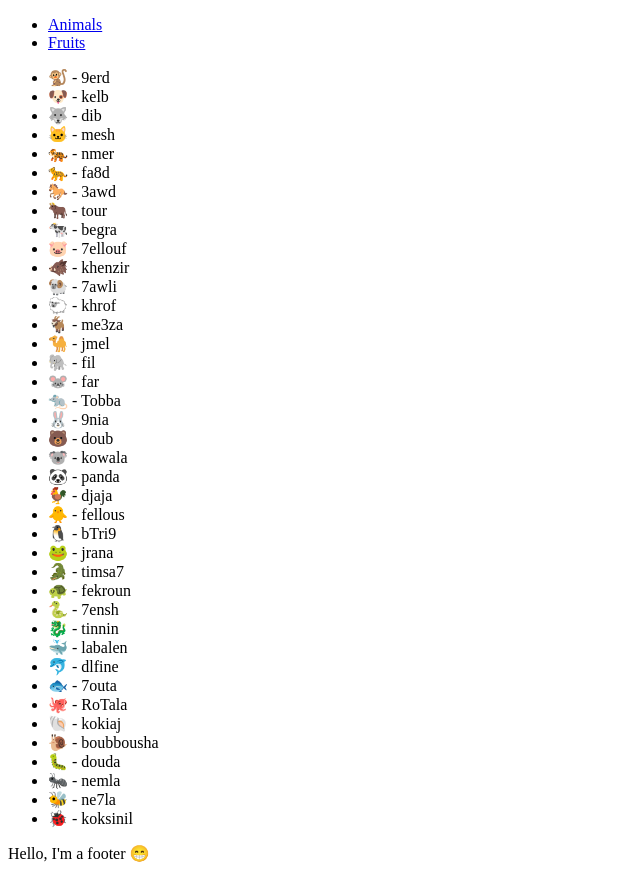
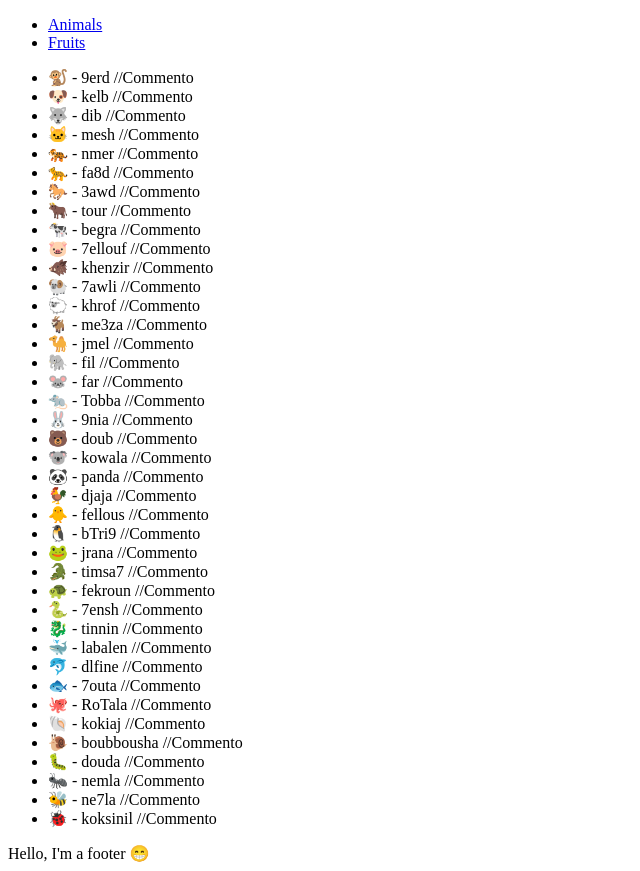
Before and after one commit to GabrielePapagni/Angular-Routing, an Angular app in the folder Angular-Routing/: page /animals in a window 1280 px wide. Shown: the whole page, without its empty margins (0-640 px from the left). Built offline with nearby package versions, Linux system fonts and the light colour scheme.

Commit message:
Update animals.component.html

```diff
--- a/Angular-Routing/src/app/animals/animals.component.html
+++ b/Angular-Routing/src/app/animals/animals.component.html
@@ -1,7 +1,7 @@
 <ul>
   @for (animal of animals; track animal) {
     <li>
-      {{ animal.emoji }} - {{ animal.name }}
+      {{ animal.emoji }} - {{ animal.name }} //Commento
     </li>
   }
 </ul>
```
